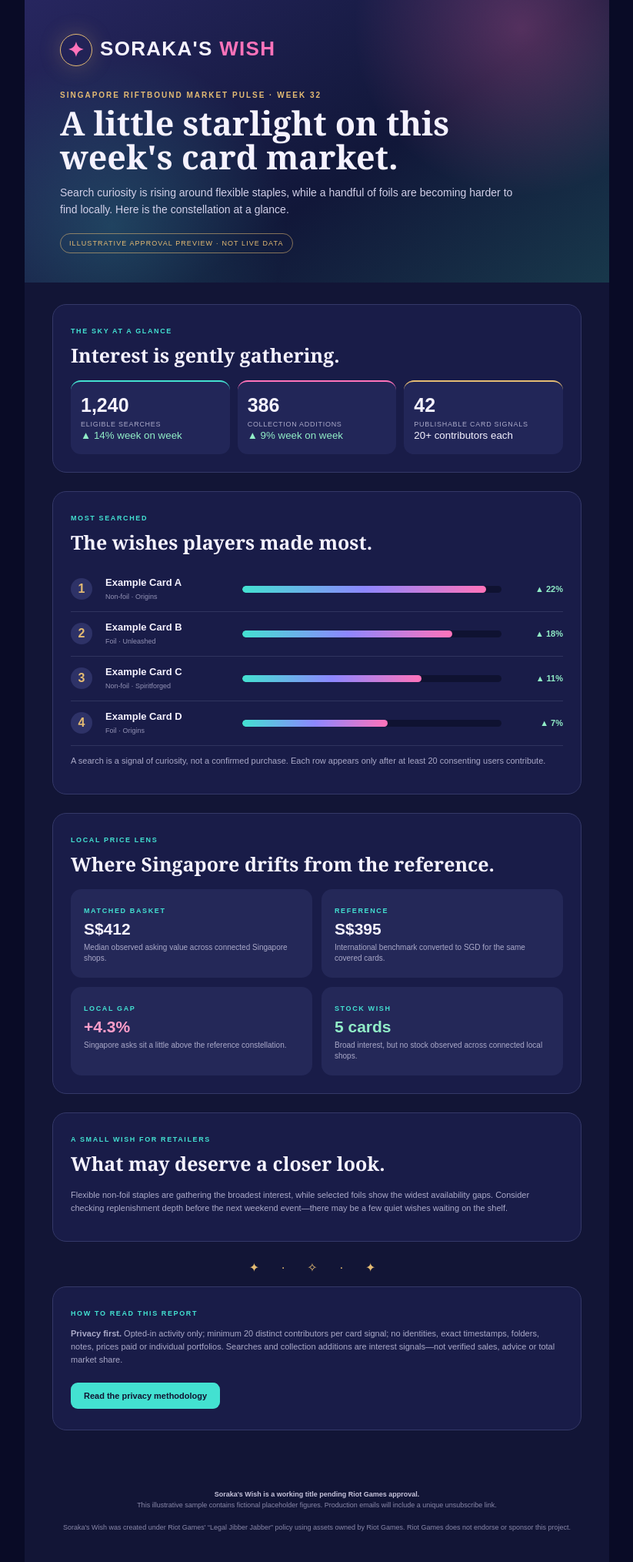
After one commit to irvinchia-irvicii/riftvor, a Flask app: page /retailers/sample-newsletter in a window 1280 px wide. The commit adds this page. Shown: the whole page at 77% size, without its empty margins (228-1051 px from the left). Run offline with Flask 3, Linux system fonts and the light colour scheme.

Commit message:
Add visual retailer market newsletter

```diff
--- a/app.py
+++ b/app.py
@@ -125,6 +125,11 @@ def retailers_page():
         pulse=market_insights.weekly_pulse(),
         min_contributors=config.ANALYTICS_MIN_CONTRIBUTORS,
     )
+
+
+@app.get("/retailers/sample-newsletter")
+def retailer_newsletter_sample():
+    return render_template("retailer_newsletter_sample.html")
 
 
 @app.post("/api/retailers/subscribe")
--- /dev/null
+++ b/templates/retailer_newsletter_sample.html
@@ -0,0 +1,87 @@
+<!DOCTYPE html>
+<html lang="en">
+<head>
+<meta charset="utf-8"><meta name="viewport" content="width=device-width, initial-scale=1">
+<title>Soraka's Wish — Singapore Riftbound Market Pulse</title>
+<style>
+  *{box-sizing:border-box} body{margin:0;background:#090b26;color:#f5f2ff;font-family:Arial,Helvetica,sans-serif}
+  .page{max-width:760px;margin:auto;background:#121536;overflow:hidden}
+  .hero{padding:44px 46px 38px;background:radial-gradient(circle at 85% 10%,rgba(255,112,184,.28),transparent 30%),radial-gradient(circle at 15% 80%,rgba(67,225,209,.2),transparent 32%),linear-gradient(145deg,#27265f,#111739 58%,#18384b)}
+  .brand{font-size:26px;font-weight:900;letter-spacing:.05em}.brand span{color:#ff73ba}.sigil{display:inline-grid;place-items:center;width:42px;height:42px;margin-right:10px;border:1px solid #e4bb73;border-radius:50%;color:#e4bb73;vertical-align:middle;box-shadow:0 0 28px rgba(228,187,115,.25)}
+  .kicker{margin-top:32px;color:#e4bb73;font-size:10px;font-weight:800;letter-spacing:.2em}.hero h1{max-width:610px;margin:9px 0 13px;font-family:Georgia,serif;font-size:43px;line-height:1.02}.hero p{max-width:590px;margin:0;color:#d2d0e9;font-size:14px;line-height:1.6}.demo{display:inline-block;margin-top:19px;padding:7px 11px;border:1px solid rgba(228,187,115,.55);border-radius:99px;color:#e4bb73;font-size:9px;letter-spacing:.12em}
+  .content{padding:28px 36px}.section{margin-bottom:24px;padding:23px;background:#191c48;border:1px solid #343868;border-radius:18px}.label{color:#43e1d1;font-size:9px;font-weight:800;letter-spacing:.18em}.section h2{margin:7px 0 16px;font-family:Georgia,serif;font-size:25px}.note{color:#aaa9c8;font-size:11px;line-height:1.55}
+  .stats{display:grid;grid-template-columns:repeat(3,1fr);gap:10px}.stat{padding:16px 13px;background:#222658;border-radius:13px;border-top:2px solid #43e1d1}.stat.pink{border-color:#ff73ba}.stat.gold{border-color:#e4bb73}.stat b{display:block;font-size:25px}.stat span{display:block;margin-top:5px;color:#aaa9c8;font-size:9px;text-transform:uppercase;letter-spacing:.08em}.up{color:#91edc7}.warm{color:#ff9eca}
+  .rank{display:grid;grid-template-columns:35px minmax(140px,1fr) 2fr 70px;align-items:center;gap:10px;padding:12px 0;border-bottom:1px solid #30345f}.rank:last-child{border:0}.num{display:grid;place-items:center;width:28px;height:28px;border-radius:50%;background:#2e3267;color:#e4bb73;font-weight:800}.cardname b{display:block;font-size:13px}.cardname small{color:#9392b5;font-size:9px}.bar{height:9px;background:#0f1231;border-radius:99px;overflow:hidden}.bar i{display:block;height:100%;border-radius:inherit;background:linear-gradient(90deg,#43e1d1,#8d87ff,#ff73ba)}.delta{text-align:right;color:#91edc7;font-size:11px;font-weight:800}
+  .split{display:grid;grid-template-columns:1fr 1fr;gap:12px}.callout{padding:17px;border-radius:14px;background:#242858}.callout b{display:block;margin:5px 0;font-size:21px}.callout p{margin:0;color:#aaa9c8;font-size:10px;line-height:1.45}.gap{color:#ff9eca}.opportunity{color:#91edc7}
+  .stars{height:34px;text-align:center;color:#e4bb73;letter-spacing:12px}.footer{padding:24px 38px 38px;text-align:center;color:#8988a9;font-size:9px;line-height:1.6}.footer b{color:#c7c4dc}.button{display:inline-block;margin:10px 0 4px;padding:11px 17px;border-radius:9px;background:#43e1d1;color:#111532;text-decoration:none;font-size:11px;font-weight:800}
+  @media(max-width:600px){.hero{padding:32px 23px}.hero h1{font-size:34px}.content{padding:18px}.stats,.split{grid-template-columns:1fr}.rank{grid-template-columns:30px 1fr 70px}.rank .bar{grid-column:2/4}.section{padding:18px}}
+</style>
+</head>
+<body>
+<div class="page">
+  <header class="hero">
+    <div class="brand"><span class="sigil">✦</span>SORAKA'S <span>WISH</span></div>
+    <div class="kicker">SINGAPORE RIFTBOUND MARKET PULSE · WEEK 32</div>
+    <h1>A little starlight on this week's card market.</h1>
+    <p>Search curiosity is rising around flexible staples, while a handful of foils
+      are becoming harder to find locally. Here is the constellation at a glance.</p>
+    <span class="demo">ILLUSTRATIVE APPROVAL PREVIEW · NOT LIVE DATA</span>
+  </header>
+
+  <main class="content">
+    <section class="section">
+      <span class="label">THE SKY AT A GLANCE</span><h2>Interest is gently gathering.</h2>
+      <div class="stats">
+        <div class="stat"><b>1,240</b><span>Eligible searches</span><small class="up">▲ 14% week on week</small></div>
+        <div class="stat pink"><b>386</b><span>Collection additions</span><small class="up">▲ 9% week on week</small></div>
+        <div class="stat gold"><b>42</b><span>Publishable card signals</span><small>20+ contributors each</small></div>
+      </div>
+    </section>
+
+    <section class="section">
+      <span class="label">MOST SEARCHED</span><h2>The wishes players made most.</h2>
+      <div class="rank"><span class="num">1</span><span class="cardname"><b>Example Card A</b><small>Non-foil · Origins</small></span><span class="bar"><i style="width:94%"></i></span><span class="delta">▲ 22%</span></div>
+      <div class="rank"><span class="num">2</span><span class="cardname"><b>Example Card B</b><small>Foil · Unleashed</small></span><span class="bar"><i style="width:81%"></i></span><span class="delta">▲ 18%</span></div>
+      <div class="rank"><span class="num">3</span><span class="cardname"><b>Example Card C</b><small>Non-foil · Spiritforged</small></span><span class="bar"><i style="width:69%"></i></span><span class="delta">▲ 11%</span></div>
+      <div class="rank"><span class="num">4</span><span class="cardname"><b>Example Card D</b><small>Foil · Origins</small></span><span class="bar"><i style="width:56%"></i></span><span class="delta">▲ 7%</span></div>
+      <p class="note">A search is a signal of curiosity, not a confirmed purchase.
+        Each row appears only after at least 20 consenting users contribute.</p>
+    </section>
+
+    <section class="section">
+      <span class="label">LOCAL PRICE LENS</span><h2>Where Singapore drifts from the reference.</h2>
+      <div class="split">
+        <div class="callout"><span class="label">MATCHED BASKET</span><b>S$412</b><p>Median observed asking value across connected Singapore shops.</p></div>
+        <div class="callout"><span class="label">REFERENCE</span><b>S$395</b><p>International benchmark converted to SGD for the same covered cards.</p></div>
+        <div class="callout"><span class="label">LOCAL GAP</span><b class="gap">+4.3%</b><p>Singapore asks sit a little above the reference constellation.</p></div>
+        <div class="callout"><span class="label">STOCK WISH</span><b class="opportunity">5 cards</b><p>Broad interest, but no stock observed across connected local shops.</p></div>
+      </div>
+    </section>
+
+    <section class="section">
+      <span class="label">A SMALL WISH FOR RETAILERS</span><h2>What may deserve a closer look.</h2>
+      <p class="note">Flexible non-foil staples are gathering the broadest interest,
+        while selected foils show the widest availability gaps. Consider checking
+        replenishment depth before the next weekend event—there may be a few quiet
+        wishes waiting on the shelf.</p>
+    </section>
+
+    <div class="stars">✦ · ✧ · ✦</div>
+    <section class="section">
+      <span class="label">HOW TO READ THIS REPORT</span>
+      <p class="note"><b>Privacy first.</b> Opted-in activity only; minimum 20 distinct
+        contributors per card signal; no identities, exact timestamps, folders,
+        notes, prices paid or individual portfolios. Searches and collection additions
+        are interest signals—not verified sales, advice or total market share.</p>
+      <a class="button" href="/privacy">Read the privacy methodology</a>
+    </section>
+  </main>
+
+  <footer class="footer"><b>Soraka's Wish is a working title pending Riot Games approval.</b><br>
+    This illustrative sample contains fictional placeholder figures. Production emails
+    will include a unique unsubscribe link.<br><br>
+    Soraka's Wish was created under Riot Games' “Legal Jibber Jabber” policy using
+    assets owned by Riot Games. Riot Games does not endorse or sponsor this project.</footer>
+</div>
+</body>
+</html>
--- a/templates/retailers.html
+++ b/templates/retailers.html
@@ -44,6 +44,7 @@
       </div>
       {% endif %}
       <p class="method-note">{{ pulse.methodology }}</p>
+      <a class="ghost btn-link" href="/retailers/sample-newsletter">Open visual sample →</a>
     </article>
 
     <article class="panel-static retailer-plan">
```
